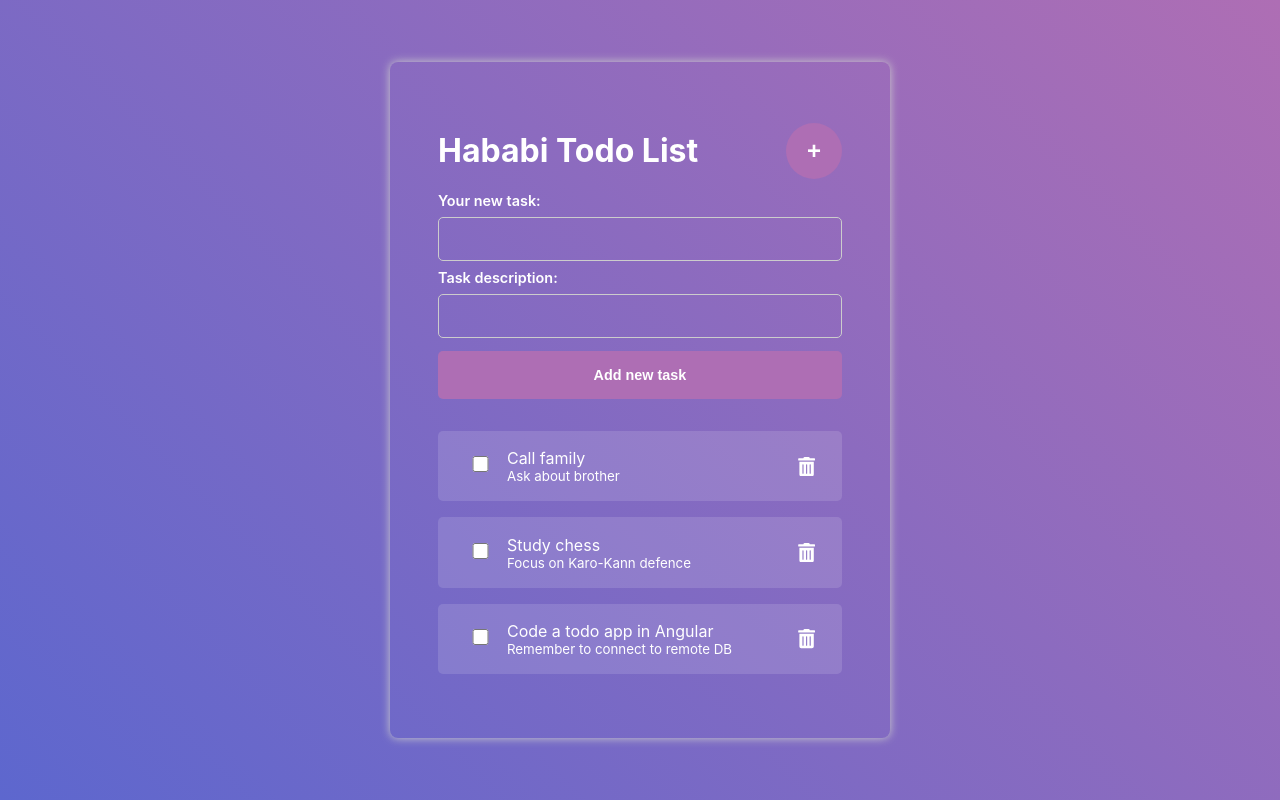
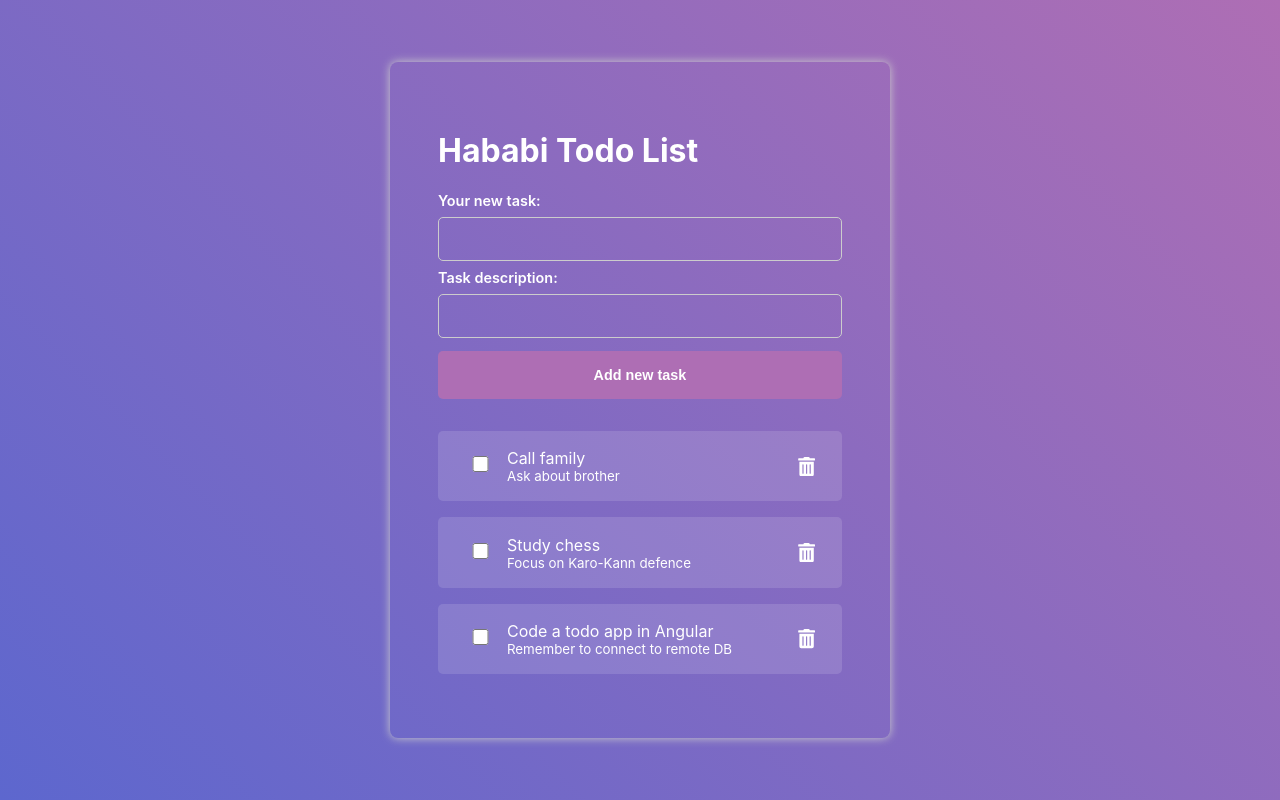
Before and after one commit to alejandro-ao/angular-todo-list, an Angular app: page / in a window 1280 px wide. Built offline with nearby package versions, Linux system fonts and the light colour scheme; data requests are answered from the project's data file.

Commit message:
fix: disable toggle button in header

```diff
--- a/src/app/components/header/header.component.html
+++ b/src/app/components/header/header.component.html
@@ -1,10 +1,10 @@
 <div class="todo-list__header">
   <div class="todo-list__header__title">
     <h1>{{ title }}</h1>
-    <app-button
+    <!-- <app-button
       text="+"
       color="#ae6eb4"
       (btnClick)="toggleButton()"
-    ></app-button>
+    ></app-button> -->
   </div>
 </div>
```
